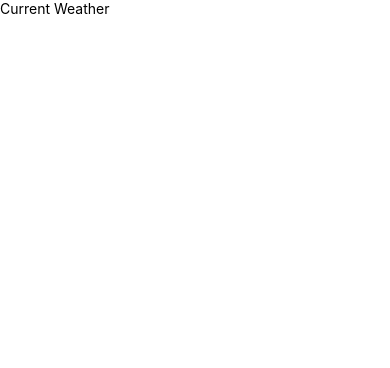
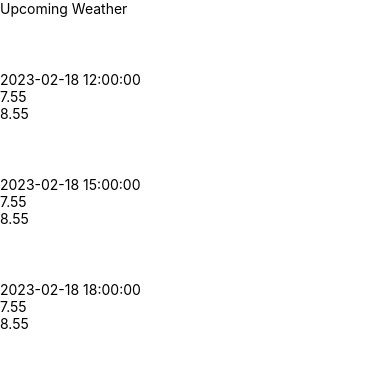
Before and after one commit to jehmatthews/WeatherApp, a React Native app: screen / in a window 390 px wide. Shown: the top 368 px of the page. Built offline with nearby package versions, Linux system fonts and the light colour scheme.

Commit message:
create current weather component with styling. create upcoming weather and pull in hard coded data to display date, time, min and max temps

```diff
--- a/App.js
+++ b/App.js
@@ -1,16 +1,19 @@
-import React from "react";
-import { View, Text, SafeAreaView } from 'react-native';
+import React from "react"
+import { View, StyleSheet } from 'react-native'
+import CurrentWeather from "./src/components/CurrentWeather"
+import UpcomingWeather from "./src/components/UpcomingWeather"
 
 const App = () => {
   return (
-    <SafeAreaView>
-      <View>
-        <Text>
-          Current Weather
-        </Text>
-      </View>
-    </SafeAreaView>
+    <View style={styles.container}>
+      <UpcomingWeather />
+    </View>
   )
 }
 
+const styles = StyleSheet.create({
+  container: {
+    flex: 1
+  }
+})
 export default App
--- /dev/null
+++ b/src/components/CurrentWeather.js
@@ -0,0 +1,64 @@
+import React from "react";
+import { View, Text, SafeAreaView, StyleSheet } from 'react-native';
+import { Feather } from '@expo/vector-icons';
+
+const CurrentWeather = () => {
+  return (
+    <SafeAreaView style={styles.wrapper}>
+      <View style={styles.container}>
+        <Feather name="sun" size={100} color="black" />
+        <Text style={styles.temp}>6</Text>
+        <Text style={styles.feels}>Feels like 5</Text>
+        <View style={styles.highLowWrapper}>
+          <Text style={styles.highLow}>High: 8 </Text>
+          <Text style={styles.highLow}>Low: 6</Text>
+        </View>
+      </View>
+      <View style={styles.bodyWrapper}>
+        <Text style={styles.description}>It's sunny</Text>
+        <Text style={styles.message}>It's perfect t-shirt weather</Text>
+      </View>
+    </SafeAreaView>
+  )
+}
+
+const styles = StyleSheet.create({
+  wrapper: {
+    flex: 1,
+    backgroundColor: 'pink'
+  },
+  container: {
+    flex: 1,
+    alignItems: 'center',
+    justifyContent: 'center'
+  },
+  temp: {
+    color: 'black',
+    fontSize: 48
+  },
+  feels: {
+    fontSize: 30,
+    color: 'black'
+  },
+  highLow :{
+    color: 'black',
+    fontSize: 20
+  },
+  highLowWrapper: {
+    flexDirection: 'row'
+  },
+  bodyWrapper: {
+    justifyContent: 'flex-end',
+    alightnItems: 'flex-start',
+    paddingLeft: 25,
+    marginBottom: 40
+  },
+  description: {
+    fontSize: 48
+  },
+  message: {
+    fontSize: 30
+  }
+
+})
+export default CurrentWeather
--- /dev/null
+++ b/src/components/UpcomingWeather.js
@@ -0,0 +1,76 @@
+import React from "react"
+import { SafeAreaView, StyleSheet, Text, FlatList, View } from "react-native"
+import { Feather } from '@expo/vector-icons'
+
+const DATA = [
+  {
+    dt_txt: "2023-02-18 12:00:00",
+    main: {
+      temp_max: 8.55,
+      temp_min: 7.55
+    },
+    weather: [
+      {
+        main: 'Clear'
+      }
+    ]
+  },
+  {
+    dt_txt: "2023-02-18 15:00:00",
+    main: {
+      temp_max: 8.55,
+      temp_min: 7.55
+    },
+    weather: [
+      {
+        main: 'Clouds'
+      }
+    ]
+  },
+  {
+    dt_txt: "2023-02-18 18:00:00",
+    main: {
+      temp_max: 8.55,
+      temp_min: 7.55
+    },
+    weather: [
+      {
+        main: 'Rain'
+      }
+    ]
+  }
+]
+
+const Item = (props) => {
+  const { dt_txt, min, max, condition } = props
+  return (
+    <View>
+      <Feather name={'sun'} size={50} color={'white'}/>
+      <Text>{dt_txt}</Text>
+      <Text>{min}</Text>
+      <Text>{max}</Text>
+    </View>
+  )
+}
+const UpcomingWeather = () => {
+  const renderItem = ({item}) => (
+    <Item condition={item.weather[0].main} dt_txt={item.dt_txt} min={item.main.temp_min} max={item.main.temp_max} />
+  )
+  return (
+    <SafeAreaView style={styles.container}>
+      <Text>Upcoming Weather</Text>
+      <FlatList
+        data={DATA}
+        renderItem={renderItem}
+        keyExtractor={(item) => item.dt_txt}
+      />
+    </SafeAreaView>
+  )
+}
+
+const styles = StyleSheet.create({
+  container: {
+    flex: 1
+  }
+})
+export default UpcomingWeather
```
